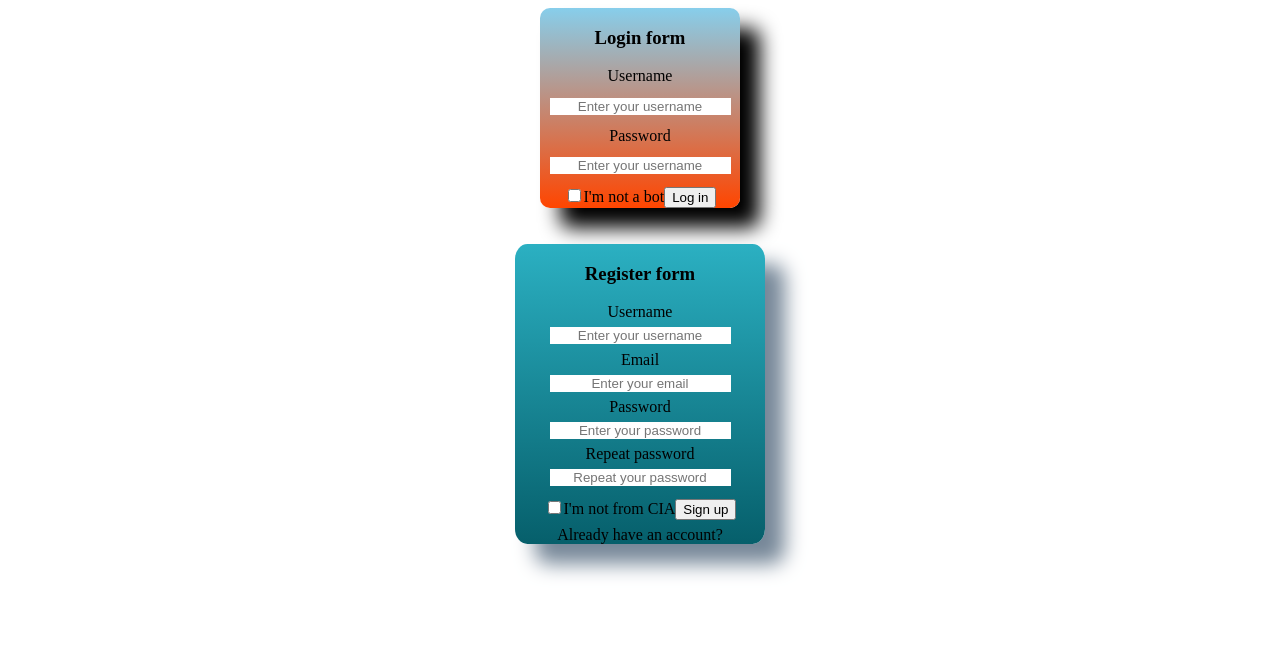
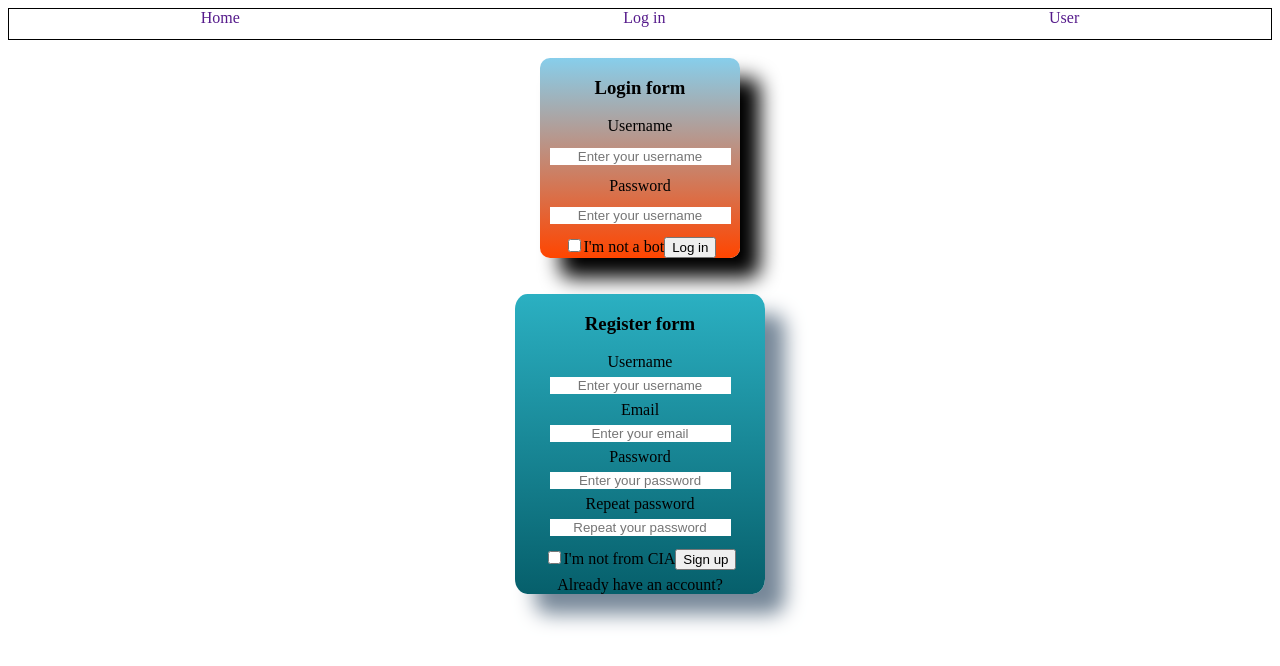
Before and after one commit to CristianAdviters/frontEndMovies, a React (Vite) app: page / in a window 1280 px wide. Shown: the top 666 px of the page. Built offline with nearby package versions, Linux system fonts and the light colour scheme.

Commit message:
more new components made

```diff
--- a/src/App.jsx
+++ b/src/App.jsx
@@ -1,9 +1,12 @@
 import Login from "./Components/Login";
 import Register from "./Components/Register";
+import Nav from "./Components/Nav";
 
 function App() {
   return (
     <>
+      <Nav />
+      <br />
       <Login />
       <br />
       <br />
--- a/src/Components/Nav.jsx
+++ b/src/Components/Nav.jsx
@@ -1,7 +1,16 @@
 import React from "react";
+import "./nav.css";
 
 const Nav = () => {
-  return;
+  return (
+    <>
+      <nav>
+        <a href="">Home</a>
+        <a href="">Log in</a>
+        <a href="">User</a>
+      </nav>
+    </>
+  );
 };
 
 export default Nav;
--- a/src/Components/nav.css
+++ b/src/Components/nav.css
@@ -0,0 +1,11 @@
+nav {
+  border: 1px black solid;
+  height: 30px;
+  display: flex;
+  flex-direction: row;
+  justify-content: space-around;
+}
+
+a {
+  text-decoration: none;
+}
```
Also changed, not shown: src/Pages/Login.jsx (deleted), src/Pages/Register.jsx (deleted).
